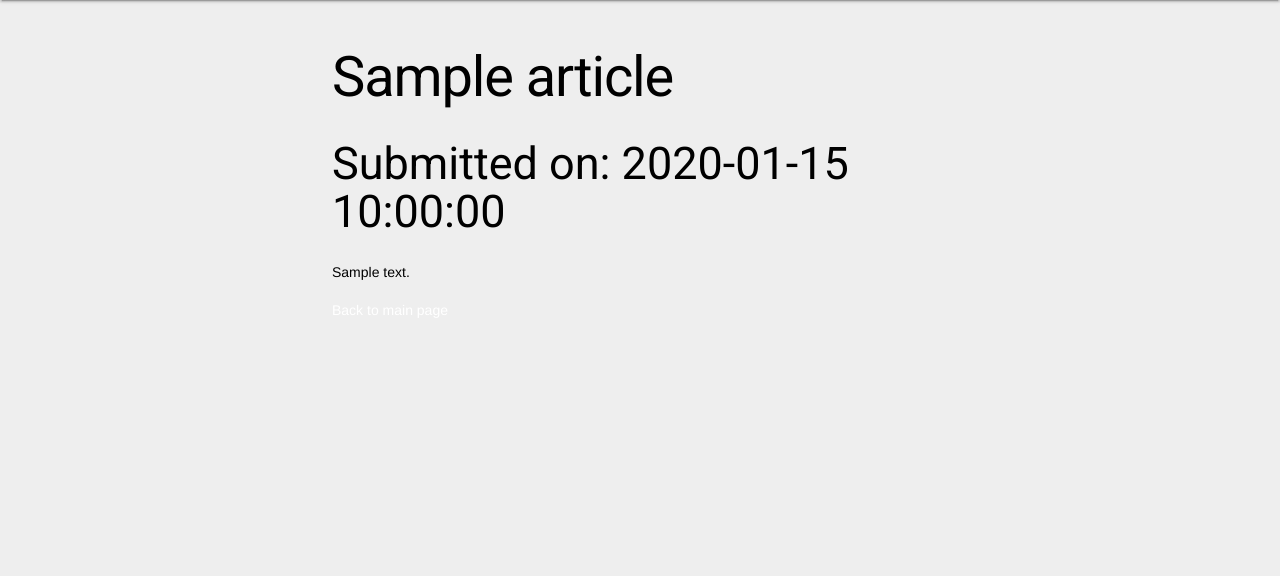
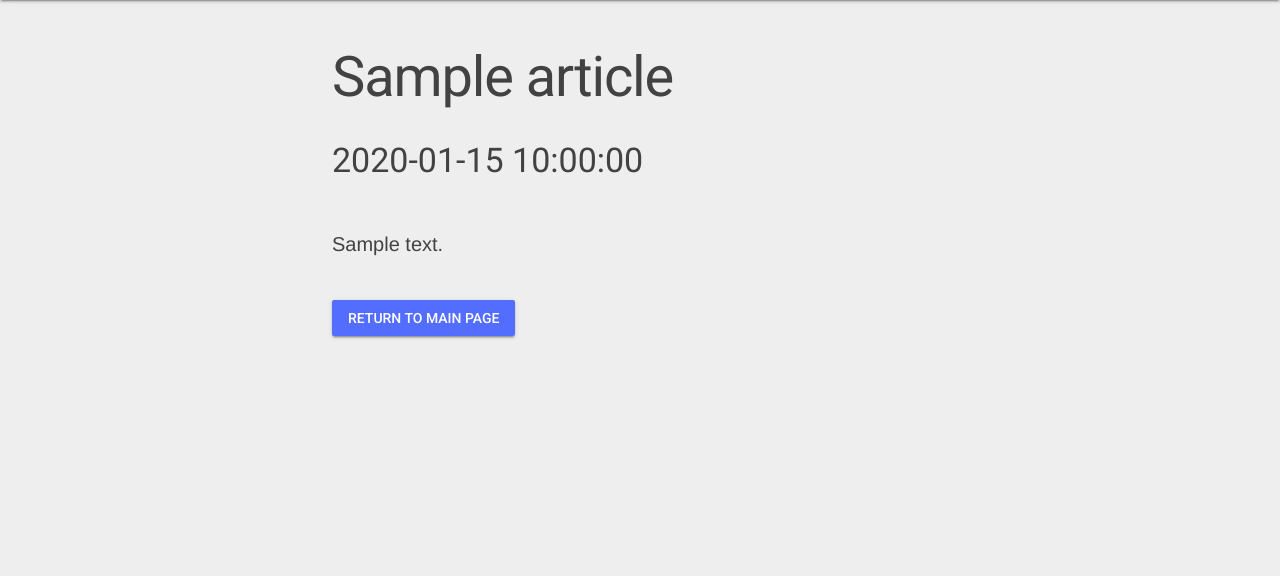
Before and after one commit to purrcat259/digitalcat, a Flask app: template templates/article.html in a window 1280 px wide. Shown: the part 64-640 px from the top of the page. Run offline with Flask 2, Linux system fonts and the light colour scheme; the template is opened without the code that fills it: most values are stand-ins (such as "Sample title", 1, 10 or a date in 2020); some libraries are stand-ins or nearby versions.

Commit message:
Fixed layout on article page

```diff
--- a/static/css/main.css
+++ b/static/css/main.css
@@ -31,6 +31,27 @@ a {
   font-size: 400%;
 }
 
+/* Article page */
+
+.article-content {
+    color: #424242;
+}
+
+.article-block {
+    padding-top: 2em;
+    padding-bottom: 2em;
+}
+
+.article-text {
+    font-size: 20px;
+    text-align: justify;
+    text-justify: inter-word;
+}
+
+.article-link-back {
+  font-size: 30px;
+  background-color: #77BEF5;
+}
 
 /* Source: https://jsfiddle.net/eggbox/gk7u32b6/ */
 /* Change the layout__content class to Flex (instead of inline-block) to allow spacer to work. */
--- a/templates/article.html
+++ b/templates/article.html
@@ -1,17 +1,23 @@
 {% extends "layout.html" %}
 {% block centre_content %}
+<div class="article-content">
     <div>
         <h1>{{ article.title }}</h1>
     </div>
     <div>
-        <h2>Submitted on: {{ article.timestamp }}</h2>
+        <h3>{{ article.timestamp }}</h3>
     </div>
-    <div>
-        <p>
+    <div class="article-block">
+        <p class="article-text">
             {{ article.contents }}
         </p>
     </div>
     <div>
-        <a href="{{ url_for('index') }}">Back to main page</a>
+        <a href="{{ url_for('index', page_number=1) }}">
+            <button class="mdl-button mdl-js-button mdl-button--raised mdl-js-ripple-effect mdl-button--accent">
+                Return to main page
+            </button>
+        </a>
     </div>
+</div>
 {% endblock %}
```
